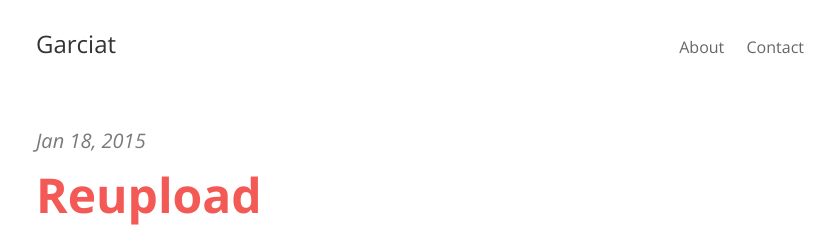
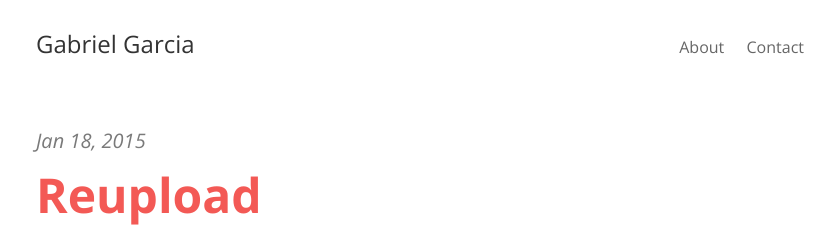
Before and after one commit to Garciat/garciat.github.io, a Jekyll site: the page built from index.html, in a window 1280 px wide and 900 px high. Shown: the top 227 px of the window, without its empty margins (220-1055 px from the left). Built offline with Jekyll 4.4.1, drawn with Linux system fonts in a browser that asks for light colours; nearby versions of some CDN libraries; a script that is not in the unit is left out; the list of posts is cut into pages by our own code.

Commit message:
Update _config.yml

```diff
--- a/_config.yml
+++ b/_config.yml
@@ -1,5 +1,5 @@
 # Site settings
-title: Garciat
+title: Gabriel Garcia
 author: Gabriel Garcia
 baseurl: ""
 url: "http://localhost:4000"
```
